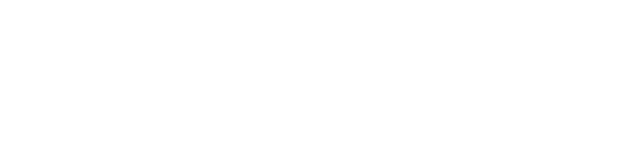
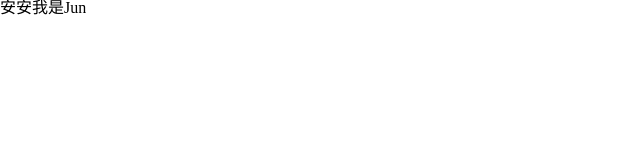
Before and after one commit to foriv909/sample, a plain HTML site: page demo4/index.html in a window 1280 px wide. Shown: the whole page, without its empty margins (0-640 px from the left). Drawn offline with Linux system fonts and the light colour scheme.

Commit message:
“新增”安安我是誰“

```diff
--- a/demo4/index.html
+++ b/demo4/index.html
@@ -7,6 +7,6 @@
         <link rel="stylesheet" href="style.css" media="all">
     </head>
     <body>
-
+        安安我是Jun
     </body>
 </html>
```
